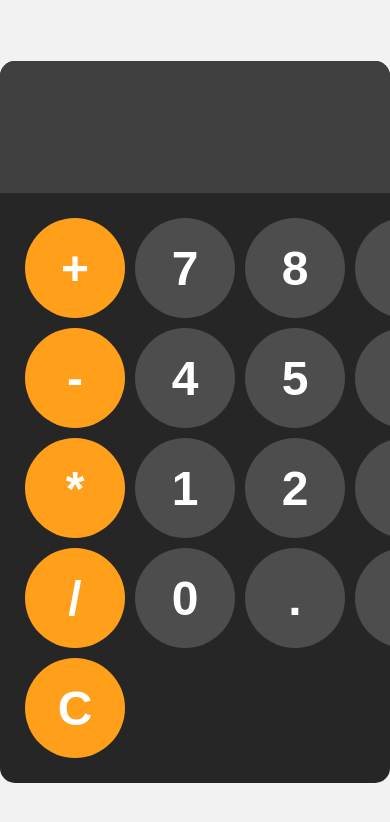
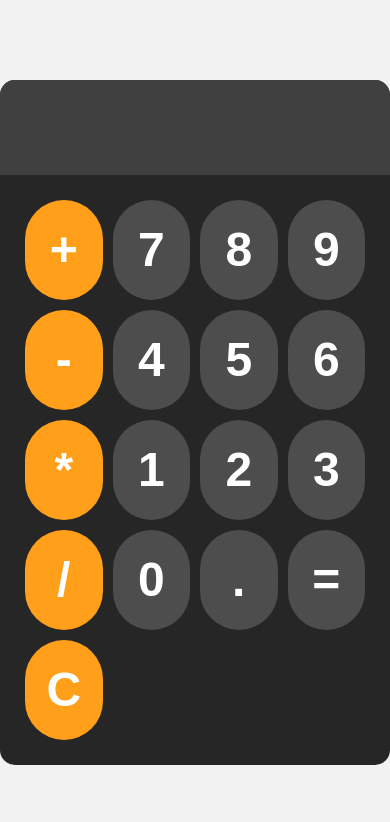
Before and after one commit to saurabh547/Calculator, a plain HTML site: page index.html in a window 390 px wide. Drawn offline with Linux system fonts and the light colour scheme.

Commit message:
make responsive

```diff
--- a/script.js
+++ b/script.js
@@ -12,5 +12,6 @@ function calculate() {
     display.value = eval(display.value);
   } catch (error) {
     display.value = "Error";
+    clearDisplay();
   }
 }
--- a/style.css
+++ b/style.css
@@ -1,5 +1,6 @@
 body {
   margin: 0;
+  box-sizing: border-box;
   display: flex;
   justify-content: center;
   align-items: center;
@@ -15,9 +16,9 @@ body {
   overflow: hidden;
 }
 #display {
-  width: 100%;
+  width: calc(100% - 20px);
   padding: 20px;
-  font-size: 5rem;
+  font-size: 3rem;
   text-align: left;
   border: none;
   background-color: hsl(0, 0%, 25%);
@@ -32,7 +33,7 @@ body {
 }
 
 button {
-  width: 100px;
+  width: 100%;
   height: 100px;
   border-radius: 50px;
   font-size: 3rem;
@@ -57,3 +58,9 @@ button:active {
 .operator-btn:active {
   background-color: hsl(35, 100%, 75%);
 }
+
+@media (hover: none) {
+  button:hover {
+    background-color: #666;
+  }
+}
```
